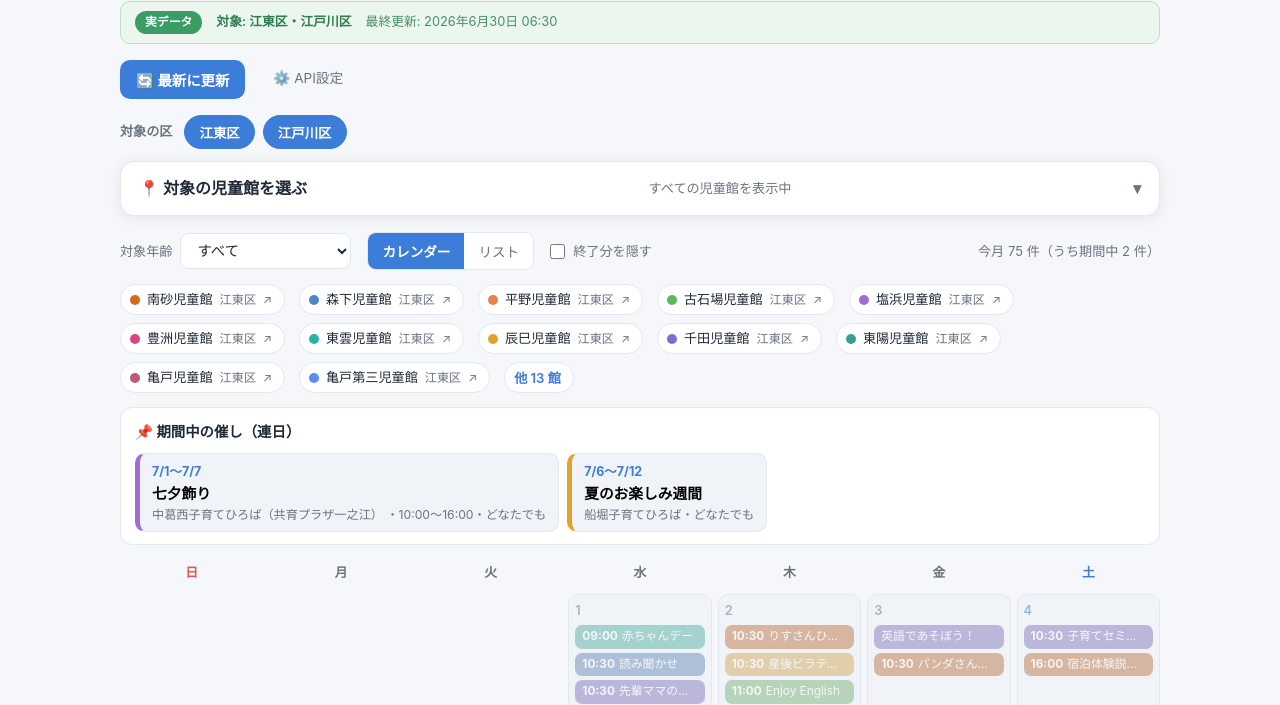
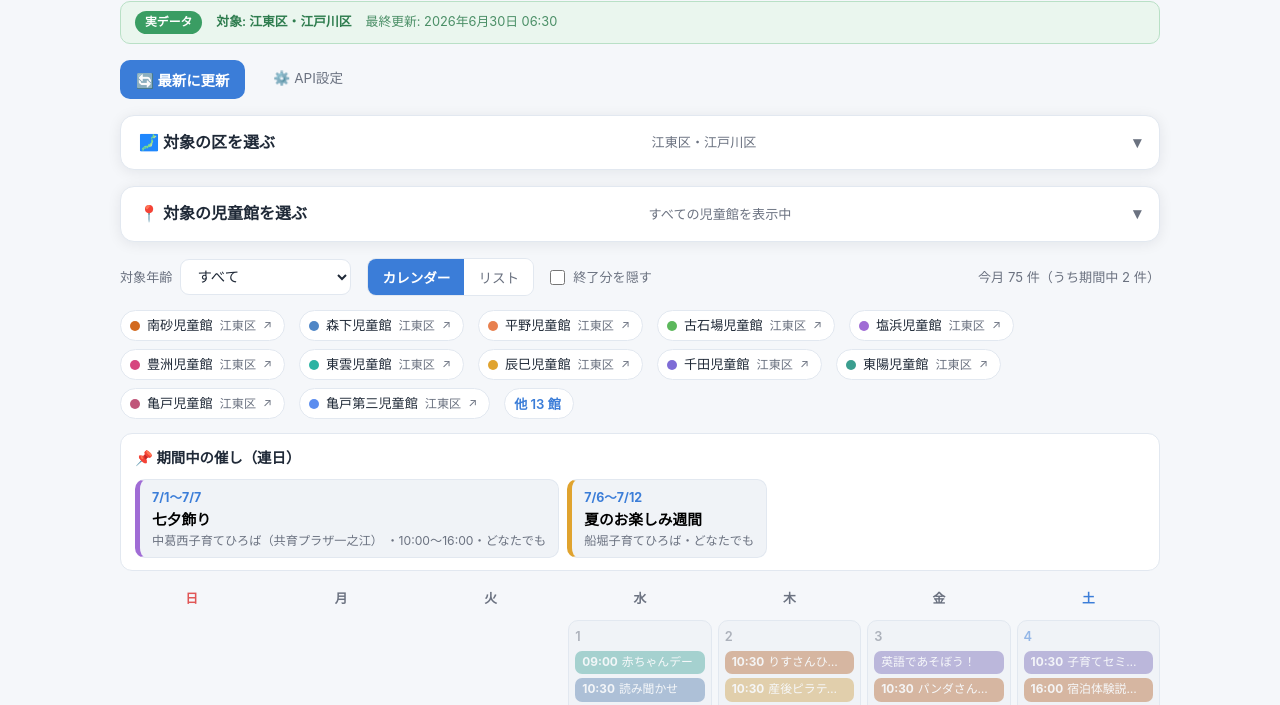
Before and after one commit to jyunjh/claude-projects, a plain HTML site: page jidokan-calendar/index.html in a window 1280 px wide. Shown: the part 94-799 px from the top of the page. Drawn offline with nearby package versions, Linux system fonts and the light colour scheme.

Commit message:
feat: 区セレクタを折りたたみパネル化（要約ヒント付き）
区チップの常時表示行を、児童館パネルと同じ details.panel
「🗾 対象の区を選ぶ」に変更（実装: Sonnet、受入: Fable）。
- 既定は畳み。summary右のヒントに選択中の区名を「・」区切りで要約表示。
- トグル・localStorage永続・遅延fetch・地図/凡例連動は不変（回帰なし確認）。
- 23区に増えても画面上部が散らからない。仕様書§5.1をv1.2に更新。

Co-Authored-By: Claude Opus 4.8 <noreply@anthropic.com>

```diff
--- a/jidokan-calendar/app.js
+++ b/jidokan-calendar/app.js
@@ -196,6 +196,17 @@ function renderWardChips() {
     btn.onclick = () => toggleWard(w.id, !active.has(w.id));
     row.appendChild(btn);
   }
+  updateWardSummary();
+}
+
+// wardPanel の summary ヒントに、選択中の区名を「・」区切りで表示（未選択なら「未選択」）。
+function updateWardSummary() {
+  const hint = document.getElementById("wardSummary");
+  if (!hint) return;
+  const names = state.activeWards
+    .map((id) => state.wardById[id] && state.wardById[id].name)
+    .filter(Boolean);
+  hint.textContent = names.length ? names.join("・") : "未選択";
 }
 
 // 初期表示する月を決める: 当月にイベントがあれば当月、無ければ
--- a/jidokan-calendar/index.html
+++ b/jidokan-calendar/index.html
@@ -48,11 +48,16 @@
     </details>
   </div>
 
-  <!-- 対象の区を選ぶ（データ整備済みの区のみ表示。app.js が中身を差し込む） -->
-  <div class="ward-row">
-    <span class="ward-label">対象の区</span>
-    <div class="ward-chips" id="wardChips"></div>
-  </div>
+  <!-- 対象の区を選ぶ（データ整備済みの区のみ表示。app.js が中身を差し込む。既定は折りたたみ） -->
+  <details class="panel" id="wardPanel">
+    <summary>
+      <span>🗾 対象の区を選ぶ</span>
+      <span class="summary-hint" id="wardSummary"></span>
+    </summary>
+    <div class="panel-body ward-panel-body">
+      <div class="ward-chips" id="wardChips"></div>
+    </div>
+  </details>
 
   <!-- 対象の児童館を選ぶ（地図 + リスト。普段は折りたたみ） -->
   <details class="panel" id="centerPanel">
--- a/jidokan-calendar/styles.css
+++ b/jidokan-calendar/styles.css
@@ -107,9 +107,8 @@ header {
 .key-note { font-size: 0.76rem; color: var(--text-dim); margin-top: 8px; }
 .key-note code { background: rgba(0,0,0,0.06); padding: 1px 5px; border-radius: 5px; }
 
-/* ---- Ward selector (対象の区チップ) ---- */
-.ward-row { display: flex; align-items: center; gap: 12px; flex-wrap: wrap; margin-bottom: 12px; }
-.ward-label { font-size: 0.82rem; color: var(--text-dim); font-weight: 600; flex: none; }
+/* ---- Ward selector (対象の区チップ / details.panel) ---- */
+.ward-panel-body { display: block; padding: 0 18px 18px; }
 .ward-chips { display: flex; align-items: center; gap: 8px; flex-wrap: wrap; }
 .ward-chip {
   background: var(--surface);
```
Also changed, not shown: 1 other file.
